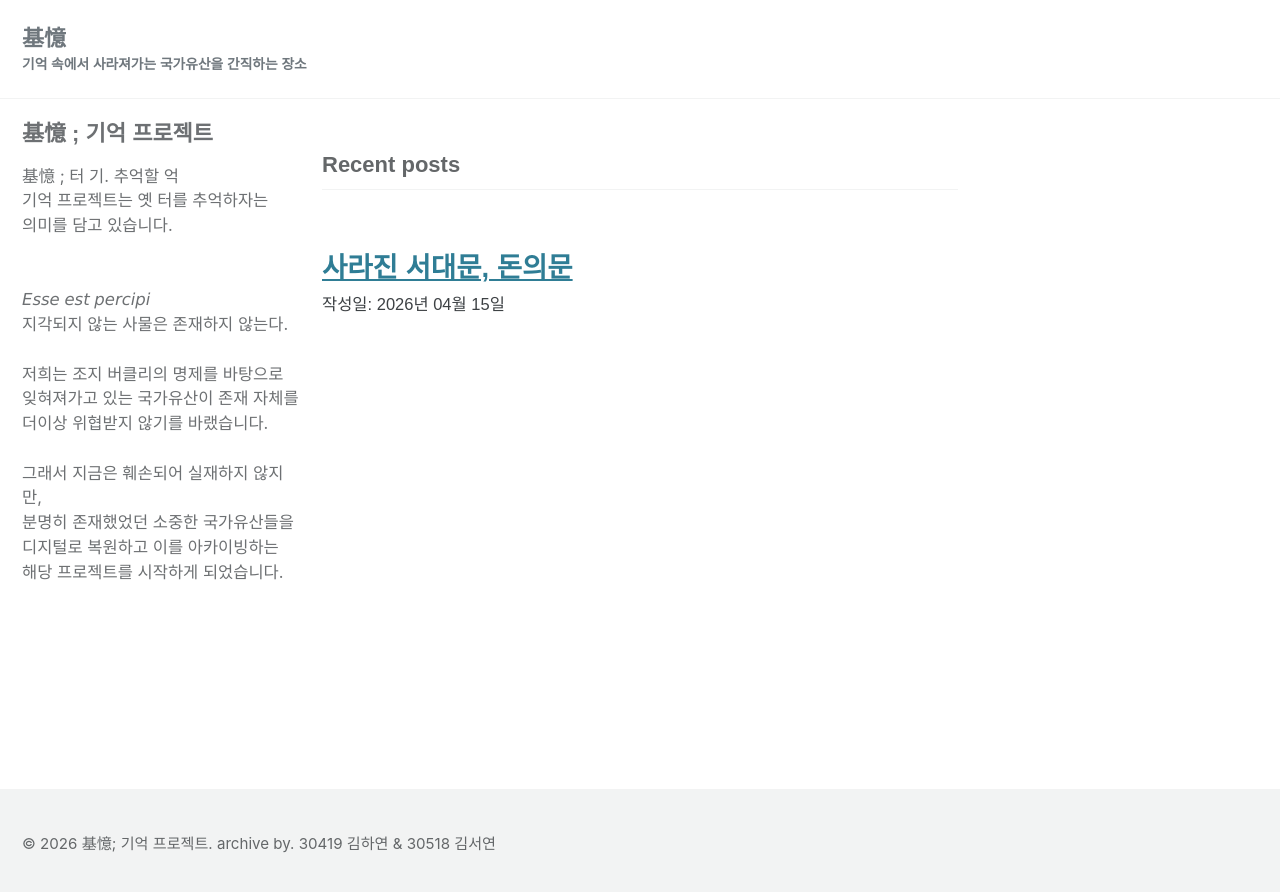
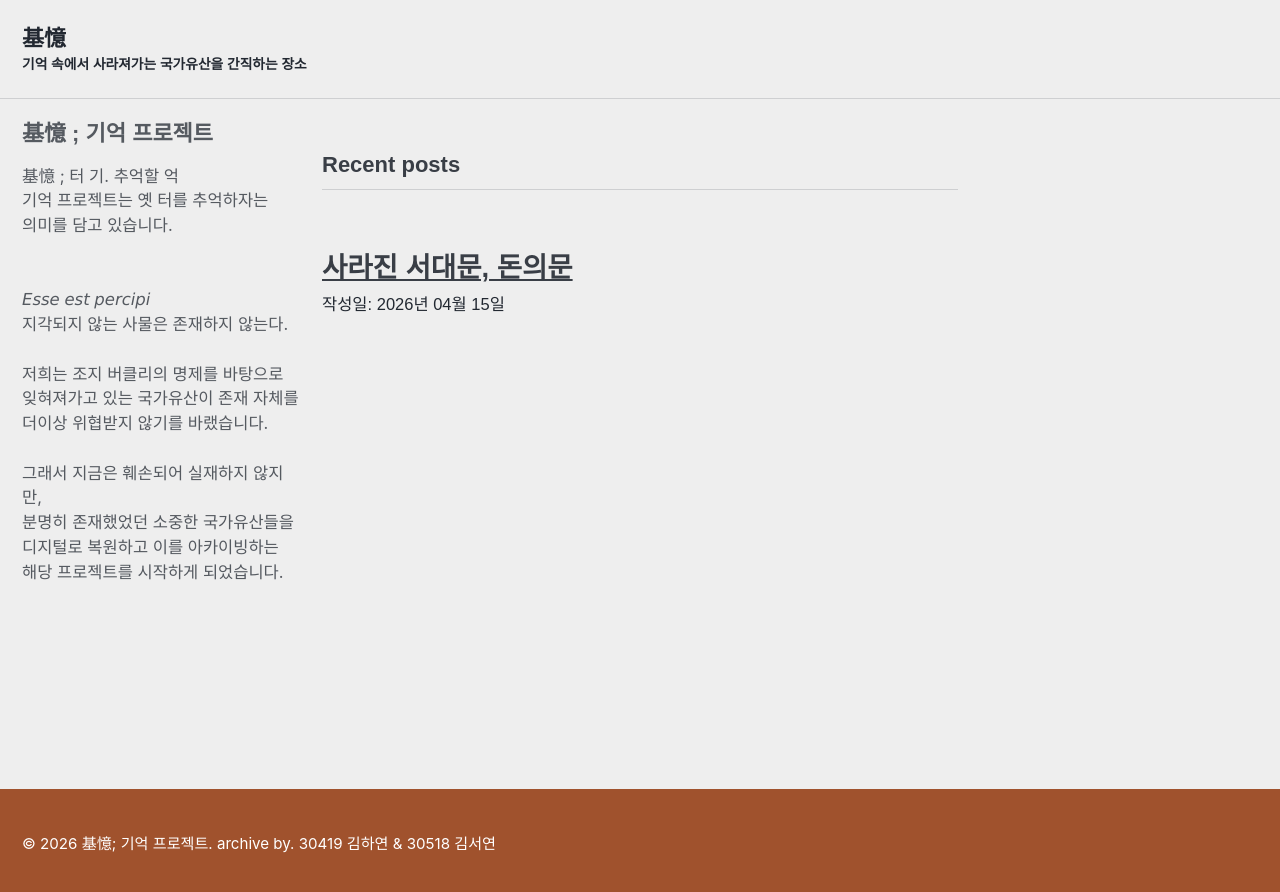
Before and after one commit to ArchiveCulturalHeritage/ArchiveCulturalHeritage.github.io, a Jekyll site: the page built from index.html, in a window 1280 px wide. Shown: the top 892 px of the page. Built offline with Jekyll 4.4.1, drawn with Linux system fonts in a browser that asks for light colours; cached includes are drawn as plain includes; some web fonts are replaced; the list of posts is cut into pages by our own code.

Commit message:
Change minimal_mistakes_skin to 'air'

```diff
--- a/_config.yml
+++ b/_config.yml
@@ -12,7 +12,7 @@
 
 # theme                  : "minimal-mistakes-jekyll"
 # remote_theme           : "mmistakes/minimal-mistakes"
-minimal_mistakes_skin    : "default" # "air", "aqua", "contrast", "dark", "dirt", "neon", "mint", "plum", "sunrise", "catppuccin_latte", "catppuccin_mocha"
+minimal_mistakes_skin    : "air" # "air", "aqua", "contrast", "dark", "dirt", "neon", "mint", "plum", "sunrise", "catppuccin_latte", "catppuccin_mocha"
 
 # Site Settings
 locale                   : "en-US"
```
